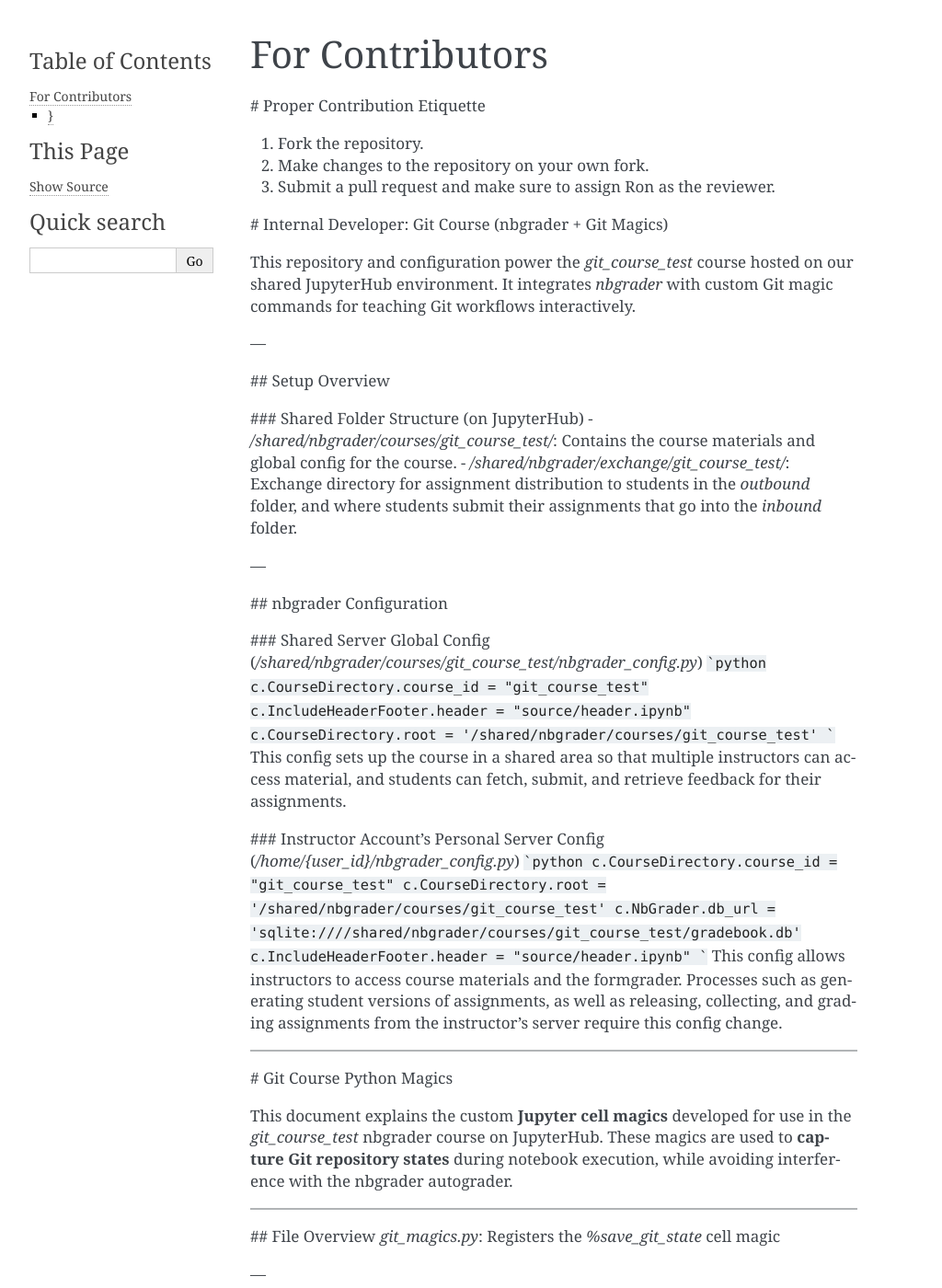
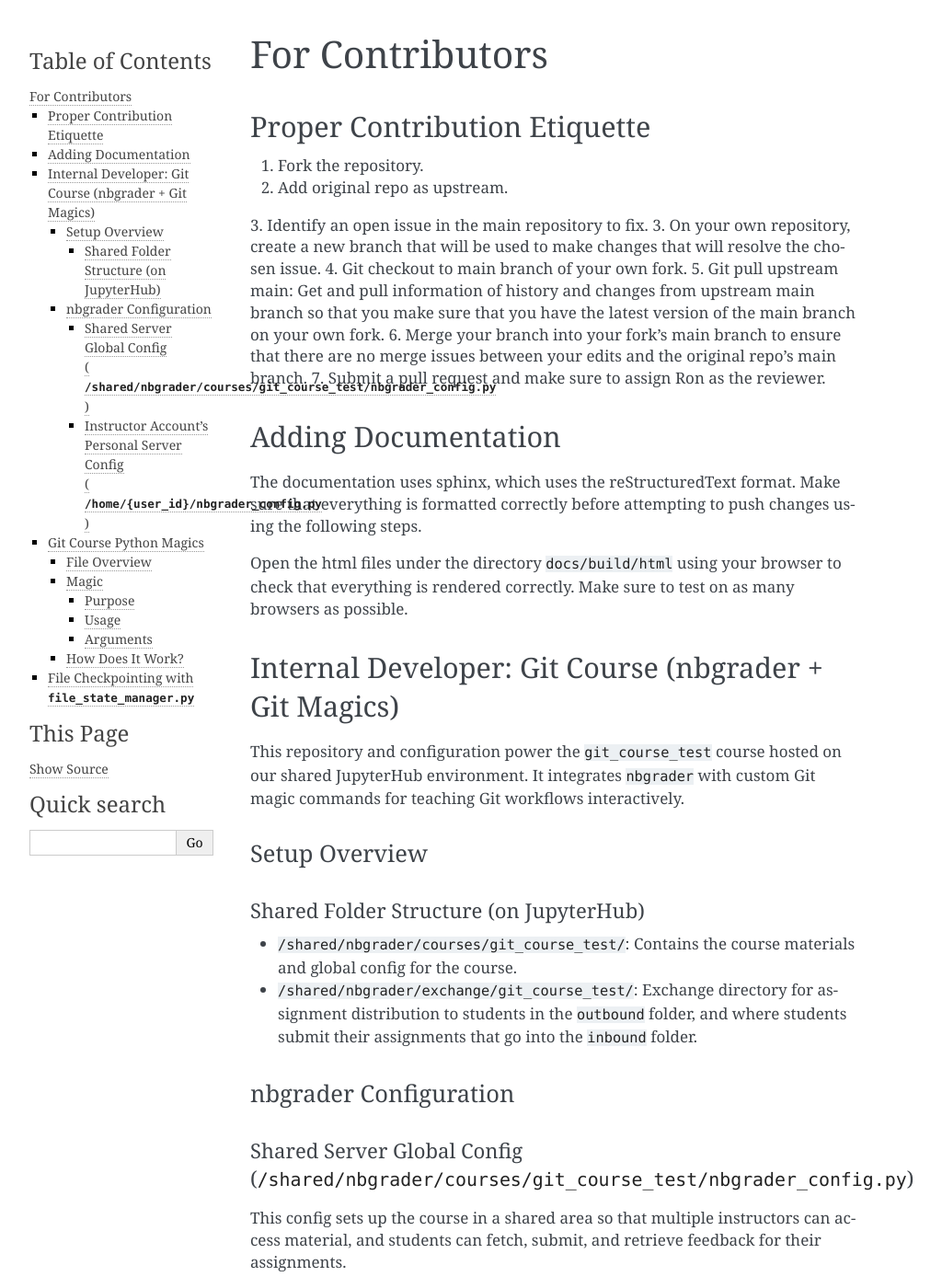
Before and after one commit to gt-ospo/ospo-training-platform, a Sphinx documentation site: the page built from docs/source/usage/contributors.rst, in a window 1280 px wide and 1400 px high. Shown: the whole window at 92% size, without its empty margins (148-1172 px from the left). Built offline with Sphinx 7.4.7, drawn with Linux system fonts in a browser that asks for light colours; some of the changed text lies outside the part shown.

Commit message:
Fixed formatting issues of contributors.rst (#22)
* add deploy sphinx github action

* deploy docs onto readthedocs

* add readthedocs.yml

* removed garbage github action

* Revert "Deploy docs (#14)"

This reverts commit 9134654577672bfc16514ddda8aefb3838759360.

* added back the nate and nihaar nbgraders

* added accidentally deleted nate and nihaar nbgrader folders back to main branch

* merged main branch of original repo

* edited contributor etiquette for documentation

* removed extraneous DOCS.md and added built html files to gitignore

````diff
--- a/docs/source/usage/contributors.rst
+++ b/docs/source/usage/contributors.rst
@@ -1,165 +1,176 @@
 For Contributors
-================
+****************
 
-# Proper Contribution Etiquette
+Proper Contribution Etiquette
+=============================
 
 1. Fork the repository.
-2. Make changes to the repository on your own fork.
-3. Submit a pull request and make sure to assign Ron as the reviewer.
+2. Add original repo as upstream.
+3. Identify an open issue in the main repository to fix.
+3. On your own repository, create a new branch that will be used to make changes that will resolve the chosen issue.
+4. Git checkout to main branch of your own fork.
+5. Git pull upstream main: Get and pull information of history and changes from upstream main branch so that you make sure that you have the latest version of the main branch on your own fork.
+6. Merge your branch into your fork's main branch to ensure that there are no merge issues between your edits and the original repo's main branch.
+7. Submit a pull request and make sure to assign Ron as the reviewer.
 
-# Internal Developer: Git Course (nbgrader + Git Magics)
+Adding Documentation
+====================
 
-This repository and configuration power the `git_course_test` course hosted on our shared JupyterHub environment. It integrates `nbgrader` with custom Git magic commands for teaching Git workflows interactively.
+The documentation uses sphinx, which uses the reStructuredText format. Make sure that everything is formatted correctly before attempting to push changes using the following steps.
 
----
+.. code-block:: bash
+    cd docs
+    make html
 
-## Setup Overview
+Open the html files under the directory ``docs/build/html`` using your browser to check that everything is rendered correctly. Make sure to test on as many browsers as possible.
 
-### Shared Folder Structure (on JupyterHub)
-- `/shared/nbgrader/courses/git_course_test/`: Contains the course materials and global config for the course.
-- `/shared/nbgrader/exchange/git_course_test/`: Exchange directory for assignment distribution to students in the `outbound` folder, and where students submit their assignments that go into the `inbound` folder.
+Internal Developer: Git Course (nbgrader + Git Magics)
+======================================================
 
----
+This repository and configuration power the ``git_course_test`` course hosted on our shared JupyterHub environment. It integrates ``nbgrader`` with custom Git magic commands for teaching Git workflows interactively.
 
-## nbgrader Configuration
+Setup Overview
+--------------
 
-### Shared Server Global Config (`/shared/nbgrader/courses/git_course_test/nbgrader_config.py`)
-```python
-c.CourseDirectory.course_id = "git_course_test"
-c.IncludeHeaderFooter.header = "source/header.ipynb"
-c.CourseDirectory.root = '/shared/nbgrader/courses/git_course_test'
-```
+Shared Folder Structure (on JupyterHub)
+^^^^^^^^^^^^^^^^^^^^^^^^^^^^^^^^^^^^^^^
+- ``/shared/nbgrader/courses/git_course_test/``: Contains the course materials and global config for the course.
+- ``/shared/nbgrader/exchange/git_course_test/``: Exchange directory for assignment distribution to students in the ``outbound`` folder, and where students submit their assignments that go into the ``inbound`` folder.
+
+nbgrader Configuration
+----------------------
+
+Shared Server Global Config (``/shared/nbgrader/courses/git_course_test/nbgrader_config.py``)
+^^^^^^^^^^^^^^^^^^^^^^^^^^^^^^^^^^^^^^^^^^^^^^^^^^^^^^^^^^^^^^^^^^^^^^^^^^^^^^^^^^^^^^^^^^^
+.. code-block:: python
+    c.CourseDirectory.course_id = "git_course_test"
+    c.IncludeHeaderFooter.header = "source/header.ipynb"
+    c.CourseDirectory.root = "/shared/nbgrader/courses/git_course_test"
+
 This config sets up the course in a shared area so that multiple instructors can access material, and students can fetch, submit, and retrieve feedback for their assignments.
 
-### Instructor Account's Personal Server Config (`/home/{user_id}/nbgrader_config.py`)
-```python
-c.CourseDirectory.course_id = "git_course_test"
-c.CourseDirectory.root = '/shared/nbgrader/courses/git_course_test'
-c.NbGrader.db_url = 'sqlite:////shared/nbgrader/courses/git_course_test/gradebook.db'
-c.IncludeHeaderFooter.header = "source/header.ipynb"
-```
+Instructor Account's Personal Server Config (``/home/{user_id}/nbgrader_config.py``)
+^^^^^^^^^^^^^^^^^^^^^^^^^^^^^^^^^^^^^^^^^^^^^^^^^^^^^^^^^^^^^^^^^^^^^^^^^^^^^^^^^^
+.. code-block:: python
+    c.CourseDirectory.course_id = "git_course_test"
+    c.CourseDirectory.root = "/shared/nbgrader/courses/git_course_test"
+    c.NbGrader.db_url = "sqlite:////shared/nbgrader/courses/git_course_test/gradebook.db"
+    c.IncludeHeaderFooter.header = "source/header.ipynb"
+
 This config allows instructors to access course materials and the formgrader. Processes such as generating student versions of assignments, as well as releasing, collecting, and grading assignments from the instructor's server require this config change.
 
+Git Course Python Magics
+========================
 
-----------------------------------------------------
+This document explains the custom **Jupyter cell magics** developed for use in the ``git_course_test`` nbgrader course on JupyterHub. These magics are used to **capture Git repository states** during notebook execution, while avoiding interference with the nbgrader autograder.
 
-# Git Course Python Magics
+File Overview
+-------------
+``git_magics.py``: Registers the ``\%\%save_git_state`` cell magic
 
-This document explains the custom **Jupyter cell magics** developed for use in the `git_course_test` nbgrader course on JupyterHub. These magics are used to **capture Git repository states** during notebook execution, while avoiding interference with the nbgrader autograder.
+Magic
+------
 
---------------------------------------
+    \%\%save_git_state
 
-## File Overview
-`git_magics.py`: Registers the `%save_git_state` cell magic
 
----
-
-## Magic: `%%save_git_state`
-
-### Purpose
+Purpose
+^^^^^^^
 This magic captures the state of the student's Git repository during a specific exercise. It helps instructors verify that students used Git commands correctly. In addition it cleans up the code cells so users don't need to see unnecessary code for saving git states, as well as remove the need for extra syntax for the user to enter in commands. They now can enter in commands just as they would in the terminal.
 
-### Usage
+Usage
+^^^^^
 
 Add this line of code to the top of your notebook to import the magic:
-```python
-%load_ext git_magics
-```
+.. code-block:: python
+    %load_ext git_magics
 
 Then, in a notebook cell:
 
-```python
-%%save_git_state filename.json test_name
-git add my_file.py
-git commit -m "finished the task"
-```
+    | \%\%save_git_state filename.json test_name
+    | git add my_file.py
+    | git commit -m "finished the task"
 
-### Arguments
-- `filename.json`: The filename to store Git states for the given sublesson. (saved inside `.git_states/`).
-- `test_name`: A label representing the test name for the given sublesson.
-
----
-
-## How Does It Work?
-
-1. Parses the `filename.json`, and `test_name`.
-2. Runs each command line by line, ignoring any boilerplate code such as `# YOUR CODE HERE`.
-3. Saves the current git state to the `.git_states/` folder so that tests can retrieve this information.
+Arguments
+^^^^^^^^^
+- ``filename.json``: The filename to store Git states for the given sublesson. (saved inside ``./git_states``).
+- ``test_name``: A label representing the test name for the given sublesson.
 
 
-# File Checkpointing with `file_state_manager.py`
+How Does It Work?
+-----------------
 
+1. Parses the ``filename.json``, and ``test_name``.
+2. Runs each command line by line, ignoring any boilerplate code such as ``# YOUR CODE HERE``.
+3. Saves the current git state to the ``./git_states`` folder so that tests can retrieve this information.
+
+
+File Checkpointing with ``file_state_manager.py``
+=================================================
 
 We use **checkpointing of files** during Git-based lessons using Python function calls. It supports saving and restoring versions of specified files at designated lesson and checkpoint stages, useful for backtracking progress.
 
----
-
-### Features
+Features
+^^^^^^^^
 
 - Saves current file versions to a uniquely named folder per checkpoint
-- Stores metadata about each checkpoint in `metadata.json`
+- Stores metadata about each checkpoint in ``metadata.json``
 - Restores files using saved versions
-- Hosted in a customizable repo directory (via `repo_path`). Generally will not change per user.
+- Hosted in a customizable repo directory (via ``repo_path``). Generally will not change per user.
 
----
 
-### Checkpoint Folder Naming
+Checkpoint Folder Naming
+^^^^^^^^^^^^^^^^^^^^^^^^
 
 Each checkpoint is stored under:
-```
-{repo_path}/lesson_{lesson}_checkpoint_{checkpoint}/
-```
+
+.. code-block:: bash
+    {repo_path}/lesson_{lesson}_checkpoint_{checkpoint}/
 
 For example:
-```
-lesson_1_checkpoint_final/
-├── git_folder/my_abs.py
-└── metadata.json
-```
 
-> If no changes are made to the repo_path, everything should work as expected.
+    | lesson_1_checkpoint_final/
+    | ├── git_folder/my_abs.py
+    | └── metadata.json
 
----
+If no changes are made to the repo_path, everything should work as expected.
 
-### Usage Example
+Usage Example
+^^^^^^^^^^^^^
 
-```python
-from file_state_manager import save_state, load_state
+.. code-block:: python
+    from file_state_manager import save_state, load_state
 
-# Save file state
-save_state(["git_folder/my_abs.py"], "1", "final")
+    # Save file state
+    save_state(["git_folder/my_abs.py"], "1", "final")
 
-# Load previously saved state
-load_state("1", "final")
-```
+    # Load previously saved state
+    load_state("1", "final")
 
----
 
-### Function Reference
+Function Reference
+^^^^^^^^^^^^^^^^^^
 
-#### `save_state(files: List[str], lesson: str, checkpoint: str)`
+- ``save_state(files: List[str], lesson: str, checkpoint: str)``
+    - **Description**: Saves the specified list of files into folder named ``lesson_{lesson}_checkpoint_{checkpoint}``.
+    - **Parameters**:
+    - ``files``: List of file paths to save
+    - ``lesson``: lesson number
+    - ``checkpoint``: section within lesson
 
-- **Description**: Saves the specified list of files into folder named `lesson_{lesson}_checkpoint_{checkpoint}`..
-- **Parameters**:
-  - `files`: List of file paths to save
-  - `lesson`: lesson number
-  - `checkpoint`: section within lesson
+- ``load_state(lesson: str, checkpoint: str) -> bool``
+    - **Description**: Restores file states from previous checkpoint
+    - **Returns**: ``True`` if successful, ``False`` if no state was found
+    - **Warning**: Fully Overwrites existing files.
 
-#### `load_state(lesson: str, checkpoint: str) -> bool`
 
-- **Description**: Restores file states from previous checkpoint
-- **Returns**: `True` if successful, `False` if no state was found
-- **Warning**: Fully Overwrites existing files.
+Metadata Tracking
+^^^^^^^^^^^^^^^^^
 
----
+Each checkpoint folder includes a ``metadata.json`` file like:
 
-### Metadata Tracking
-
-Each checkpoint folder includes a `metadata.json` file like:
-```json
-{
-    "lesson": "1",
-    "checkpoint": "final",
-    "files": ["git_folder/my_abs.py"]
-}
-```
+    | {
+    |    "lesson": "1",
+    |    "checkpoint": "final",
+    |    "files": ["git_folder/my_abs.py"]
+    | }
````
Also changed, not shown: 1 other file.
